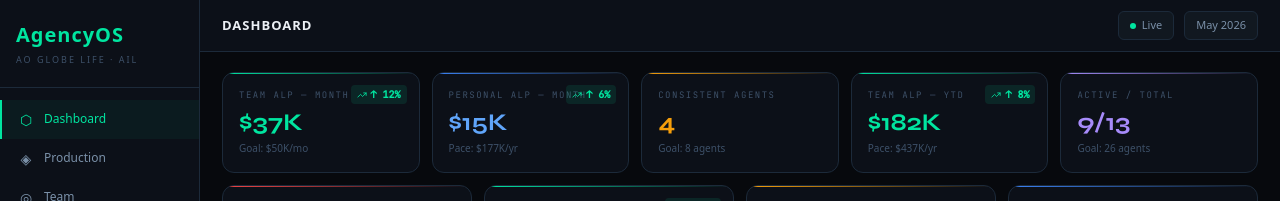
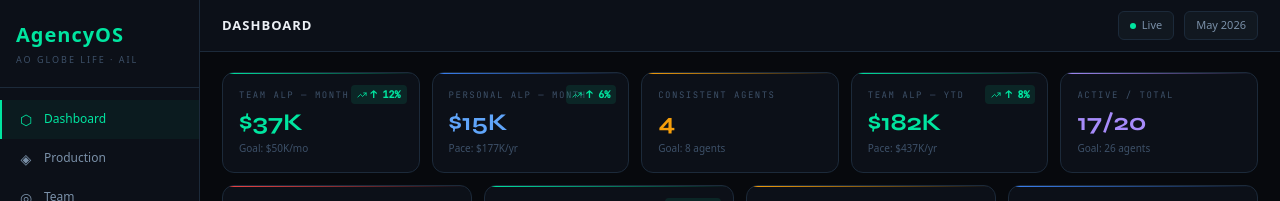
Before and after one commit to esako20-del/agencyos, a Next.js app: page /dashboard in a window 1280 px wide. Shown: the top 201 px of the page. Built offline with nearby package versions, Linux system fonts and the light colour scheme.

Commit message:
Update page.tsx

```diff
--- a/src/app/dashboard/page.tsx
+++ b/src/app/dashboard/page.tsx
@@ -1,11 +1,10 @@
-import { Suspense } from 'react'
 import KPIGrid from '@/components/dashboard/KPIGrid'
 import TeamALPChart from '@/components/charts/TeamALPChart'
 import LeaderboardPanel from '@/components/dashboard/LeaderboardPanel'
 import AlertsPanel from '@/components/dashboard/AlertsPanel'
 import { TodayActivity, ActivityFeed } from '@/components/dashboard/ActivityFeed'
 
-export default async function DashboardPage() {
+export default function DashboardPage() {
   const todayTotals = {
     dials: 284, appointments: 31, sits: 22, sales: 9, alp: 8400,
     refAppts: 8, refSits: 5, refSales: 3, refAlp: 2800,
@@ -18,8 +17,8 @@ export default async function DashboardPage() {
         personalMonthlyAlp={14800}
         consistentAgents={4}
         teamYtdAlp={182000}
-        activeAgents={9}
-        totalAgents={13}
+        activeAgents={17}
+        totalAgents={20}
         missingReports={4}
         closeRate={42}
         referralRate={1.8}
```
